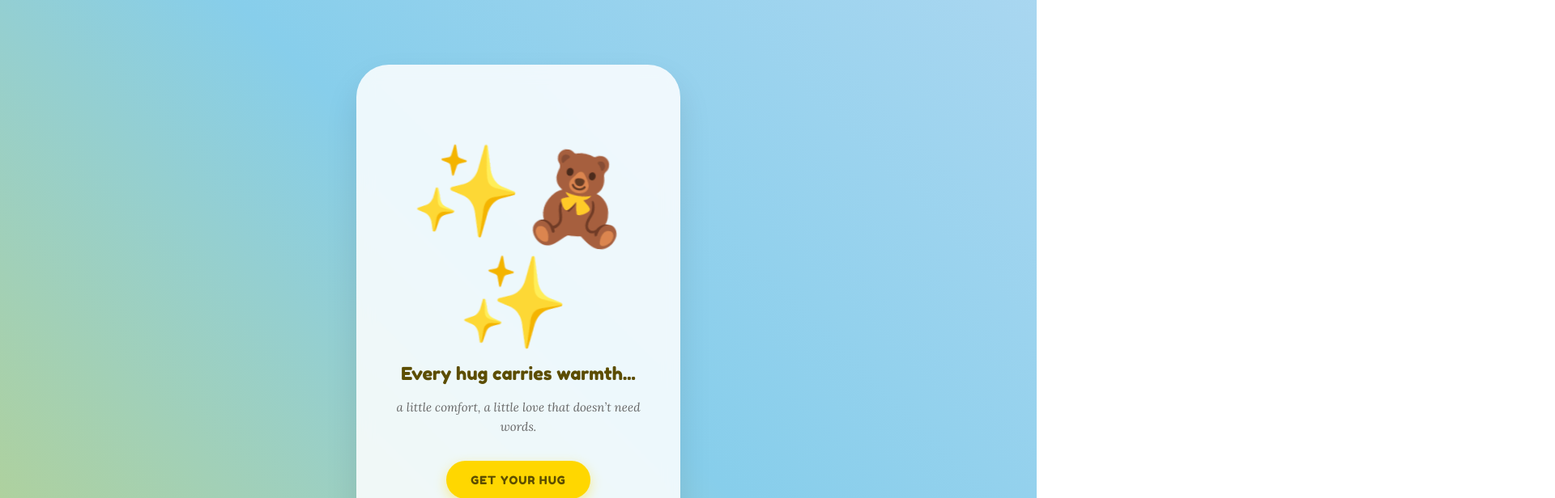
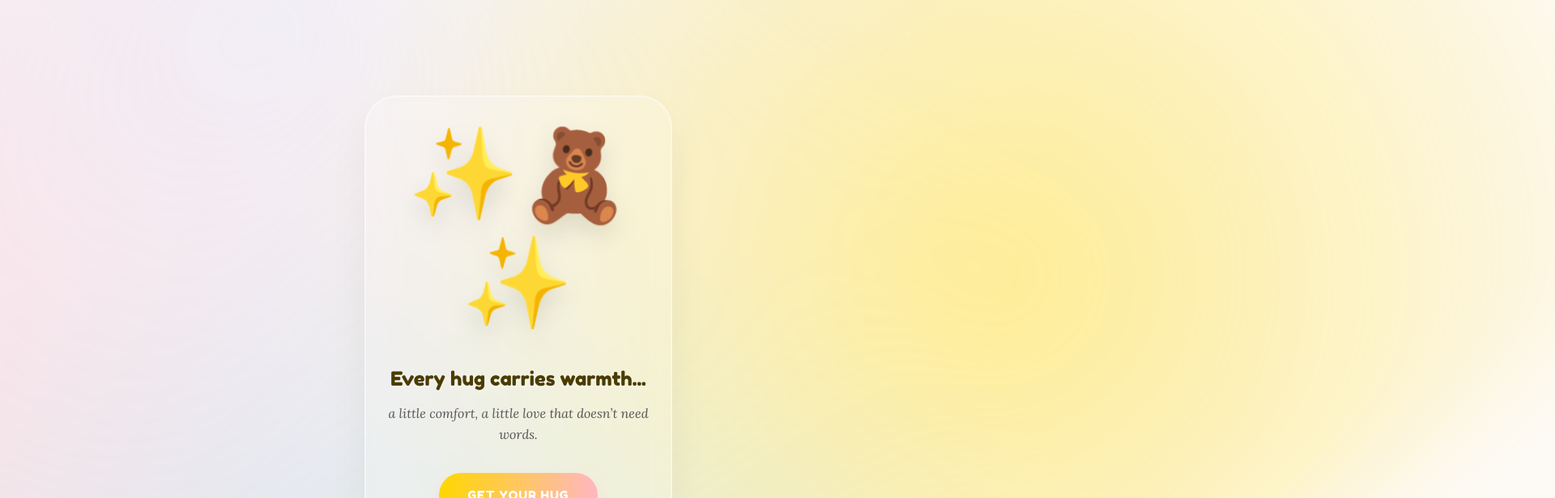
Before and after one commit to Kxmdeep7/Teddy-, a plain HTML site: page index.html in a window 1280 px wide. Both pictures are taken after a click on the button "TOUCH THE TEDDY". Shown: the top 616 px of the page at 81% size, 1920 px wide, since content can reach past the window. Drawn offline with Linux system fonts and the light colour scheme.

Commit message:
Update index.html

```diff
--- a/index.html
+++ b/index.html
@@ -10,81 +10,105 @@
         * { margin: 0; padding: 0; box-sizing: border-box; -webkit-tap-highlight-color: transparent; }
 
         body {
-            /* Dynamic Unicorn/Minion inspired Gradient */
-            background: linear-gradient(45deg, #FFD700, #87CEEB, #E6E6FA, #FFB6C1);
-            background-size: 400% 400%;
-            animation: gradientBG 10s ease infinite;
+            background: #fdfaf6;
             height: 100vh;
             display: flex; justify-content: center; align-items: center;
-            font-family: 'Fredoka One', cursive; /* Fun, rounded font */
+            font-family: 'Fredoka One', cursive;
             overflow: hidden;
+            perspective: 1000px;
         }
 
-        @keyframes gradientBG {
-            0% { background-position: 0% 50%; }
-            50% { background-position: 100% 50%; }
-            100% { background-position: 0% 50%; }
+        /* THE NEBULA BACKGROUND - No Solid Colors */
+        .nebula {
+            position: fixed;
+            inset: -50%;
+            width: 200%;
+            height: 200%;
+            z-index: -1;
+            background:
+                radial-gradient(circle at 30% 30%, rgba(255, 215, 0, 0.4), transparent 40%),
+                radial-gradient(circle at 70% 20%, rgba(135, 206, 235, 0.4), transparent 40%),
+                radial-gradient(circle at 50% 80%, rgba(230, 230, 250, 0.5), transparent 50%),
+                radial-gradient(circle at 80% 80%, rgba(255, 182, 193, 0.4), transparent 40%);
+            filter: blur(60px);
+            animation: moveNebula 20s linear infinite;
         }
 
-        #app-container {
-            width: 90%; max-width: 400px; height: 80vh;
-            background: rgba(255, 255, 255, 0.85);
-            backdrop-filter: blur(10px);
-            border-radius: 40px;
-            box-shadow: 0 20px 40px rgba(0,0,0,0.1);
-            display: flex; flex-direction: column;
-            justify-content: center; align-items: center;
-            text-align: center; padding: 30px;
-            position: relative;
+        @keyframes moveNebula {
+            0% { transform: rotate(0deg); }
+            100% { transform: rotate(360deg); }
         }
 
-        .stage { display: none; width: 100%; animation: popIn 0.6s cubic-bezier(0.175, 0.885, 0.32, 1.275); }
+        /* FLOATING GLASS STAGE */
+        #app-container {
+            width: 85%; max-width: 380px;
+            background: rgba(255, 255, 255, 0.2);
+            backdrop-filter: blur(15px);
+            -webkit-backdrop-filter: blur(15px);
+            border: 2px solid rgba(255, 255, 255, 0.4);
+            border-radius: 40px;
+            box-shadow: 0 25px 50px rgba(0,0,0,0.05);
+            padding: 40px 25px;
+            text-align: center;
+            transition: transform 0.5s ease;
+        }
+
+        .stage { display: none; animation: popIn 0.8s cubic-bezier(0.175, 0.885, 0.32, 1.275); }
         .stage.active { display: block; }
 
         .teddy-hero {
-            font-size: 100px; display: block; margin-bottom: 20px;
-            animation: wiggle 2s ease-in-out infinite;
-            cursor: pointer;
+            font-size: 110px; display: block; margin-bottom: 25px;
+            animation: floating 4s ease-in-out infinite;
+            filter: drop-shadow(0 15px 15px rgba(0,0,0,0.1));
         }
 
         .main-text {
-            font-size: 22px; color: #5c4d00; margin-bottom: 15px; line-height: 1.4;
+            font-size: 24px; color: #4a3c00; margin-bottom: 15px; line-height: 1.3;
+            text-shadow: 0 2px 4px rgba(255,255,255,0.5);
         }
 
         .sub-text {
             font-family: 'Lora', serif; font-style: italic;
-            font-size: 15px; color: #666; line-height: 1.6;
+            font-size: 16px; color: #555; line-height: 1.6;
         }
 
-        /* Fun Buttons */
+        /* UNICORN SPARKLE BUTTON */
         .btn {
-            margin-top: 30px; padding: 15px 30px;
-            background: #FFD700; border: none; border-radius: 50px;
-            color: #5c4d00; font-family: 'Fredoka One', cursive;
-            font-size: 14px; letter-spacing: 1px; cursor: pointer;
-            box-shadow: 0 5px 15px rgba(255, 215, 0, 0.4);
-            transition: 0.3s;
+            margin-top: 35px; padding: 18px 35px;
+            background: linear-gradient(90deg, #FFD700, #FFB6C1);
+            border: none; border-radius: 50px;
+            color: #fff; font-family: 'Fredoka One', cursive;
+            font-size: 15px; letter-spacing: 1px; cursor: pointer;
+            box-shadow: 0 10px 20px rgba(255, 182, 193, 0.4);
+            transition: 0.3s; text-transform: uppercase;
         }
-        .btn:active { transform: scale(0.9); }
+        .btn:active { transform: scale(0.95); }
 
-        /* Animations */
+        /* ANIMATIONS */
         @keyframes popIn {
-            0% { transform: scale(0.5); opacity: 0; }
+            0% { transform: scale(0.8); opacity: 0; }
             100% { transform: scale(1); opacity: 1; }
         }
 
-        @keyframes wiggle {
-            0%, 100% { transform: rotate(-5deg) scale(1); }
-            50% { transform: rotate(5deg) scale(1.1); }
+        @keyframes floating {
+            0%, 100% { transform: translateY(0) rotate(-3deg); }
+            50% { transform: translateY(-20px) rotate(3deg); }
         }
 
-        .confetti {
-            position: absolute; width: 10px; height: 10px; border-radius: 50%;
-            pointer-events: none; z-index: 100;
+        .sparkle {
+            position: absolute; pointer-events: none;
+            animation: sparkleAnim 1.5s linear forwards;
+        }
+
+        @keyframes sparkleAnim {
+            0% { transform: scale(0); opacity: 1; }
+            100% { transform: scale(1.5) translateY(-50px); opacity: 0; }
         }
     </style>
 </head>
 <body>
+
+    <div class="nebula"></div>
 
     <div id="app-container">
 
@@ -92,80 +116,53 @@
             <span class="teddy-hero">🧸</span>
             <p class="main-text">A little hug, just for you...</p>
             <p class="sub-text">Quiet, soft, and waiting — ready when you are.</p>
-            <button class="btn" onclick="nextStep(2)">TOUCH THE TEDDY</button>
+            <button class="btn" onclick="nextStep(2)">Touch the Teddy</button>
         </div>
 
         <div class="stage" id="step2">
-            <span class="teddy-hero" onclick="spawnConfetti(event)">✨🧸✨</span>
+            <span class="teddy-hero">✨🧸✨</span>
             <p class="main-text">Every hug carries warmth...</p>
             <p class="sub-text">a little comfort, a little love that doesn’t need words.</p>
-            <button class="btn" onclick="nextStep(3)">GET YOUR HUG</button>
+            <button class="btn" onclick="nextStep(3)">Get Your Hug</button>
         </div>
 
         <div class="stage" id="step3">
             <span class="teddy-hero">🫂</span>
             <p class="main-text">This hug is yours!</p>
-            <p class="sub-text">Wrapped in calm and care. Nothing forced. Just this moment.</p>
-            <button class="btn" onclick="nextStep(4)">ONE MORE THING...</button>
+            <p class="sub-text">Wrapped in calm and care. Just this moment.</p>
+            <button class="btn" onclick="nextStep(4)">One more thing...</button>
         </div>
 
         <div class="stage" id="step4">
             <span class="teddy-hero">🦄💖</span>
             <p class="main-text">Only for you.</p>
             <p class="sub-text">Whenever you need it, this hug will be here. Always yours.</p>
-            <p style="margin-top: 20px; font-size: 12px; color: #FF69B4;">WITH INTENTION, DEEP</p>
+            <p style="margin-top: 25px; font-size: 13px; color: #db7093; letter-spacing: 2px;">WITH INTENTION, DEEP</p>
         </div>
 
     </div>
 
     <script>
         function nextStep(step) {
-            // Hide all stages
             document.querySelectorAll('.stage').forEach(s => s.classList.remove('active'));
-            // Show current stage
             document.getElementById('step' + step).classList.add('active');
 
-            // Special effect for hug
-            if(step === 3) {
-                for(let i=0; i<20; i++) {
-                    setTimeout(spawnConfettiManual, i * 50);
-                }
+            // Add sparkles on transition
+            for(let i=0; i<10; i++) {
+                setTimeout(createSparkle, i * 100);
             }
         }
 
-        function spawnConfetti(e) {
-            const colors = ['#FFD700', '#87CEEB', '#FF69B4', '#E6E6FA'];
-            for(let i=0; i<10; i++) {
-                const c = document.createElement('div');
-                c.className = 'confetti';
-                c.style.background = colors[Math.floor(Math.random() * colors.length)];
-                c.style.left = e.clientX + 'px';
-                c.style.top = e.clientY + 'px';
-                document.body.appendChild(c);
-
-                const destX = (Math.random() - 0.5) * 200;
-                const destY = (Math.random() - 0.5) * 200;
-
-                c.animate([
-                    { transform: 'translate(0, 0)', opacity: 1 },
-                    { transform: `translate(${destX}px, ${destY}px)`, opacity: 0 }
-                ], { duration: 1000, easing: 'ease-out' }).onfinish = () => c.remove();
-            }
-        }
-
-        function spawnConfettiManual() {
-            const colors = ['#FFD700', '#87CEEB', '#FF69B4', '#E6E6FA'];
-            const c = document.createElement('div');
-            c.className = 'confetti';
-            c.style.background = colors[Math.floor(Math.random() * colors.length)];
-            c.style.left = Math.random() * 100 + 'vw';
-            c.style.top = Math.random() * 100 + 'vh';
-            document.body.appendChild(c);
-
-            c.animate([
-                { transform: 'scale(0)', opacity: 1 },
-                { transform: 'scale(2)', opacity: 0 }
-            ], { duration: 1500 }).onfinish = () => c.remove();
+        function createSparkle() {
+            const colors = ['✨', '⭐', '💖', '🌈'];
+            const s = document.createElement('div');
+            s.className = 'sparkle';
+            s.innerHTML = colors[Math.floor(Math.random() * colors.length)];
+            s.style.left = Math.random() * 80 + 10 + '%';
+            s.style.top = Math.random() * 80 + 10 + '%';
+            s.style.fontSize = Math.random() * 20 + 10 + 'px';
+            document.getElementById('app-container').appendChild(s);
+            setTimeout(() => s.remove(), 1500);
         }
     </script>
 </body>
```
